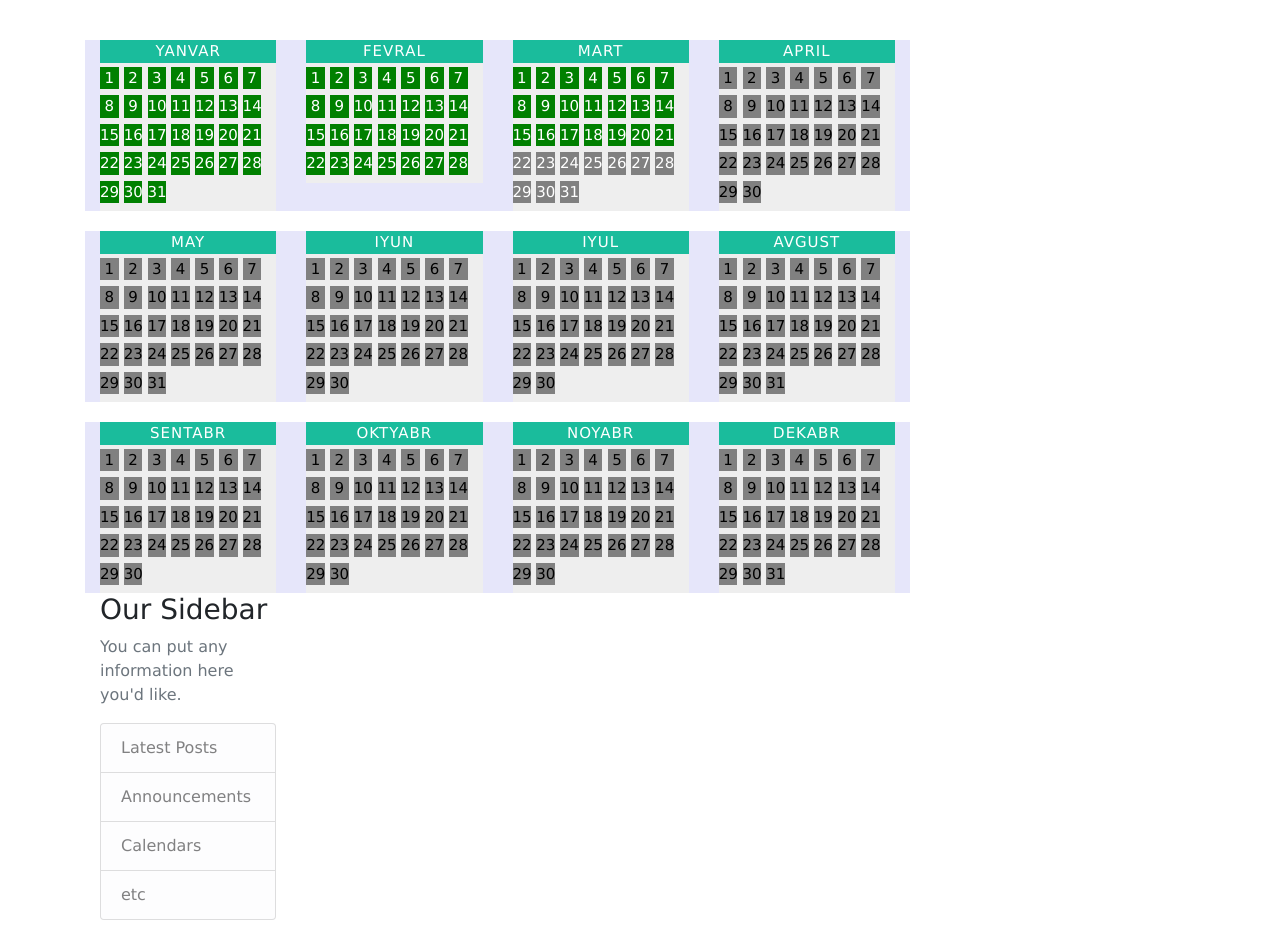
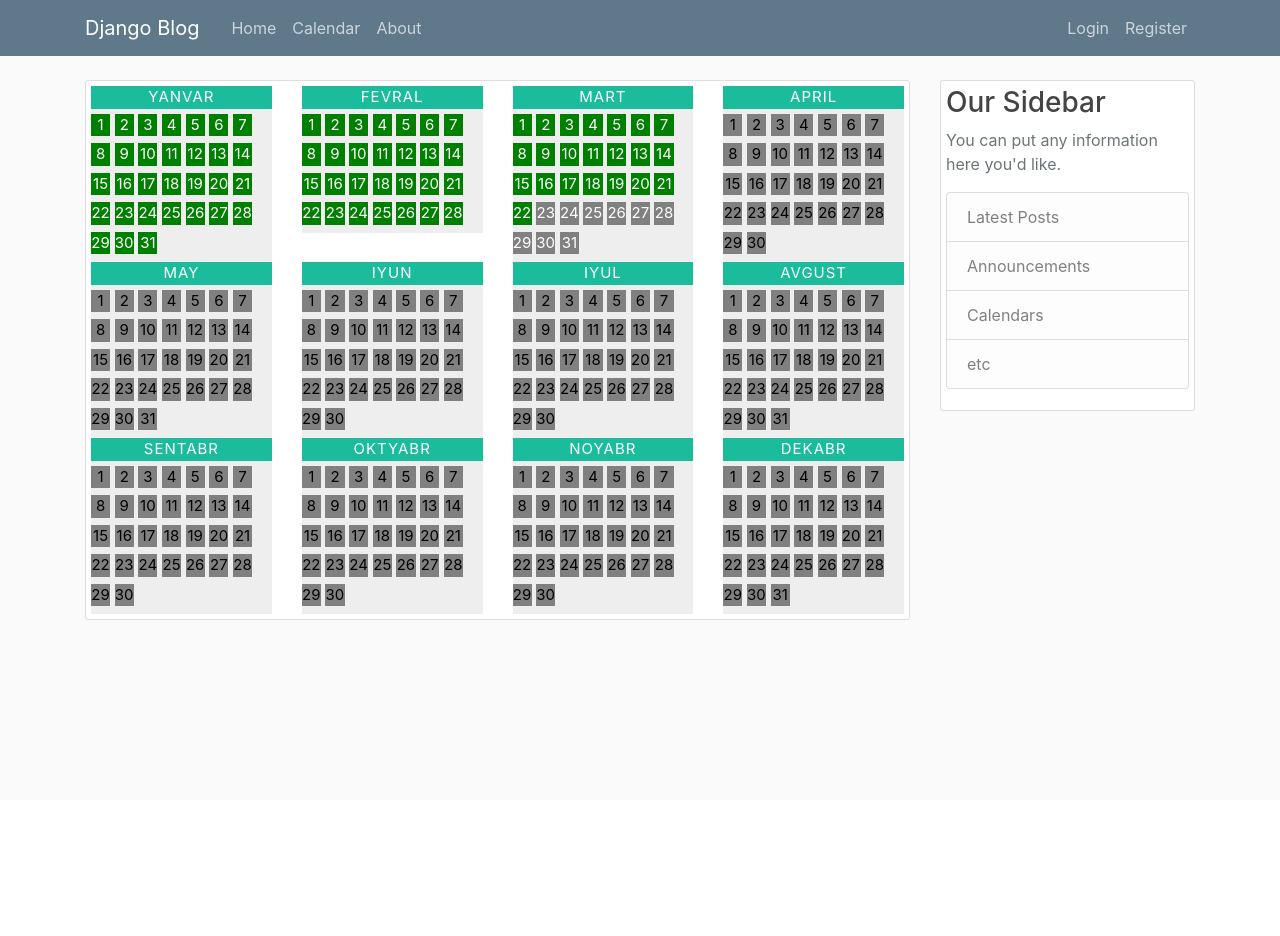
Before and after one commit to dostonhamrakulov/django-calendar-contribution-app, a Django app: page /calendar/ in a window 1280 px wide. After the commit the page ends 620 px from the top, so only its background shows below. Run offline with Django 3.2, Linux system fonts and the light colour scheme; some libraries are stand-ins or nearby versions.

Commit message:
designing Calendar.html

```diff
--- a/calendar_blog/deutsch_oy_3.json
+++ b/calendar_blog/deutsch_oy_3.json
@@ -171,7 +171,7 @@
         {
 
             "day":"22",
-            "done":"grey",
+            "done":"green",
             "hours":"3",
             "title":"Deutsch Learnen",
             "color":"white", "new2":"value2"
--- a/calendar_blog/static/calendar_blog/main.css
+++ b/calendar_blog/static/calendar_blog/main.css
@@ -30,7 +30,7 @@
 
 .content-section {
   background: #ffffff;
-  padding: 10px 10px;
+  padding: 5px 5px;
   border: 1px solid #dddddd;
   border-radius: 3px;
   margin-bottom: 20px;
--- a/calendar_blog/templates/calendar_blog/base.html
+++ b/calendar_blog/templates/calendar_blog/base.html
@@ -15,7 +15,7 @@
     <script src="https://maxcdn.bootstrapcdn.com/bootstrap/4.3.1/js/bootstrap.min.js"></script>
     <!-- <link rel="stylesheet" href="style.css"> -->
 
-    <link rel="stylesheet" type="text/css" href="{% static 'blog/main.css' %}">
+    <link rel="stylesheet" type="text/css" href="{% static 'calendar_blog/main.css' %}">
 
     {% if title %}
         <title>Django Blog - {{ title }}</title>
@@ -25,21 +25,9 @@
 
 
     <style>
-      * {
-        box-sizing: border-box;
-      }
 
       ul {
         list-style-type: none;
-      }
-
-      body {
-        font-family: Verdana, sans-serif;
-      }
-
-
-      .row {
-        margin-top: 20px;
       }
 
       .month {
@@ -83,29 +71,6 @@
         background: #1abc9c;
         color: white !important
       }
-
-      /* Add media queries for smaller screens */
-      @media screen and (max-width:720px) {
-        .days li {
-          width: 10.1%;
-        }
-      }
-
-      @media screen and (max-width: 420px) {
-        .days li {
-          width: 8.5%;
-        }
-
-        .days li .active {
-          padding: 2px;
-        }
-      }
-
-      @media screen and (max-width: 290px) {
-        .days li {
-          width: 7.2%;
-        }
-      }
     </style>
 </head>
 <body>
@@ -134,7 +99,10 @@
     <main role="main" class="container">
       <div class="row">
         <div class="col-md-9">
-          {% block content %}{% endblock %}
+          <div class="content-section">
+            {% block content %}{% endblock %}
+          </div>
+
         </div>
         <div class="col-md-3">
           <div class="content-section">
--- a/calendar_blog/templates/calendar_blog/calendar.html
+++ b/calendar_blog/templates/calendar_blog/calendar.html
@@ -1,9 +1,7 @@
 {% extends "calendar_blog/base.html" %}
 {% block content %}
-  <div class="container">
 <div class="row">
-
-      <div class="col-sm-3" style="background-color:lavender;">
+    <div class="col-sm-3">
         <div class="month">
             <ul>
                 <li id="month_1">Yanvar</li>
@@ -15,9 +13,7 @@
             {% endfor %}
         </ul>
     </div>
-
-
-      <div class="col-sm-3" style="background-color:lavender;">
+    <div class="col-sm-3">
         <div class="month">
             <ul>
                 <li id="month_1">Fevral</li>
@@ -29,9 +25,7 @@
             {% endfor %}
         </ul>
     </div>
-
-
-      <div class="col-sm-3" style="background-color:lavender;">
+    <div class="col-sm-3">
         <div class="month">
             <ul>
                 <li id="month_1">Mart</li>
@@ -43,8 +37,7 @@
             {% endfor %}
         </ul>
     </div>
-
-      <div class="col-sm-3" style="background-color:lavender;">
+    <div class="col-sm-3">
         <div class="month">
             <ul>
                 <li id="month_1">April</li>
@@ -62,7 +55,7 @@
 
 <div class="row">
 
-      <div class="col-sm-3" style="background-color:lavender;">
+    <div class="col-sm-3">
         <div class="month">
             <ul>
                 <li id="month_1">May</li>
@@ -76,7 +69,7 @@
     </div>
 
 
-      <div class="col-sm-3" style="background-color:lavender;">
+    <div class="col-sm-3">
         <div class="month">
             <ul>
                 <li id="month_1">Iyun</li>
@@ -90,7 +83,7 @@
     </div>
 
 
-      <div class="col-sm-3" style="background-color:lavender;">
+    <div class="col-sm-3">
         <div class="month">
             <ul>
                 <li id="month_1">Iyul</li>
@@ -103,7 +96,7 @@
         </ul>
     </div>
 
-      <div class="col-sm-3" style="background-color:lavender;">
+    <div class="col-sm-3">
         <div class="month">
             <ul>
                 <li id="month_1">Avgust</li>
@@ -121,8 +114,7 @@
 
 
 <div class="row">
-
-      <div class="col-sm-3" style="background-color:lavender;">
+    <div class="col-sm-3">
         <div class="month">
             <ul>
                 <li id="month_1">Sentabr</li>
@@ -134,9 +126,7 @@
             {% endfor %}
         </ul>
     </div>
-
-
-      <div class="col-sm-3" style="background-color:lavender;">
+    <div class="col-sm-3">
         <div class="month">
             <ul>
                 <li id="month_1">Oktyabr</li>
@@ -150,7 +140,7 @@
     </div>
 
 
-      <div class="col-sm-3" style="background-color:lavender;">
+    <div class="col-sm-3">
         <div class="month">
             <ul>
                 <li id="month_1">Noyabr</li>
@@ -163,7 +153,7 @@
         </ul>
     </div>
 
-      <div class="col-sm-3" style="background-color:lavender;">
+    <div class="col-sm-3">
         <div class="month">
             <ul>
                 <li id="month_1">Dekabr</li>
```
Lines whose indentation alone changed are shown as unchanged.
